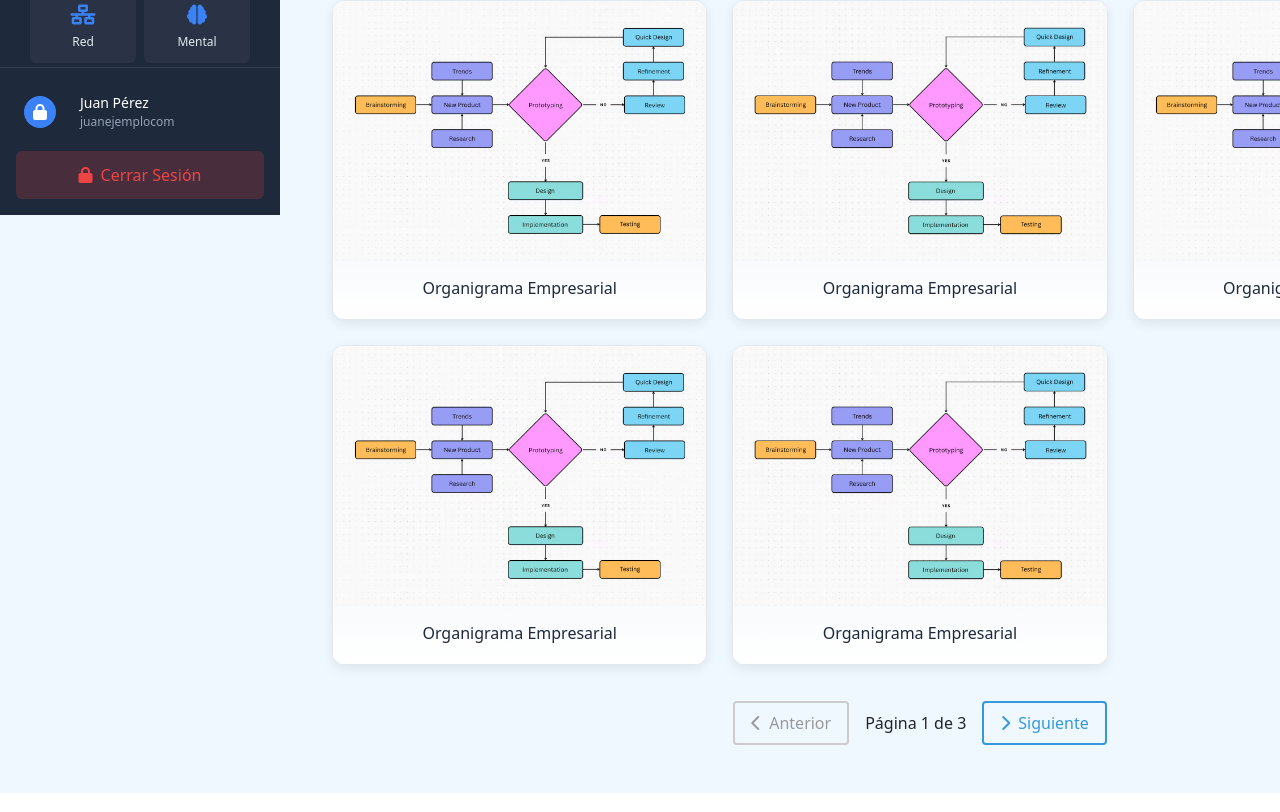
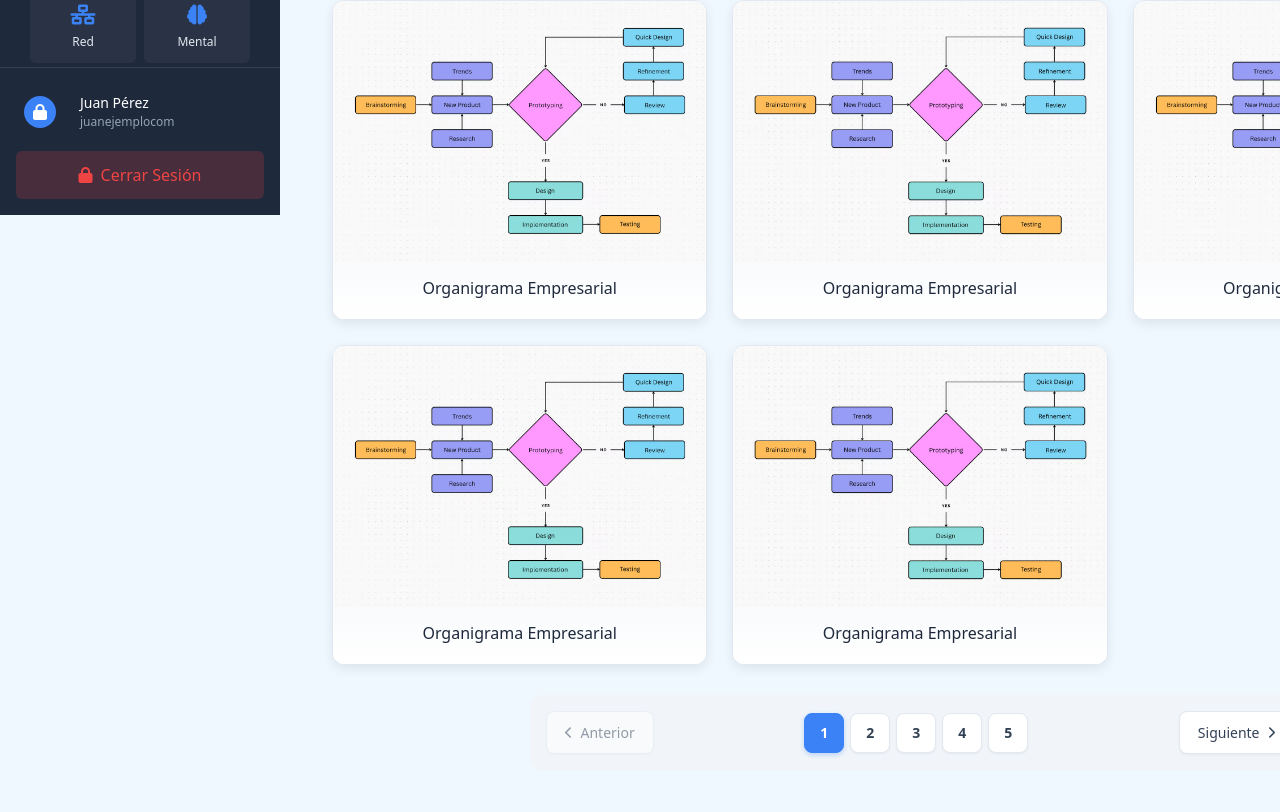
Before and after one commit to juan12312121/Graficacion, an Angular app: page /compartidos in a window 1280 px wide. Shown: the part 585-1397 px from the top of the page. Built offline with nearby package versions, Linux system fonts and the light colour scheme.

Commit message:
Paginacion

```diff
--- a/src/app/paginacion/paginacion.component.css
+++ b/src/app/paginacion/paginacion.component.css
@@ -1,67 +1,149 @@
+.pagination-wrapper {
+  width: 90%;
+  max-width: 800px;
+  padding: 10px;
+  margin: 0 auto;
+}
+
 .pagination {
   display: flex;
+  justify-content: center;
   align-items: center;
-    justify-content: center;
-    gap: 1rem;
-    padding: 1rem;
-    font-family: system-ui, -apple-system, sans-serif;
+  padding: 16px;
+  border-radius: 10px;
+  background-color: #f1f5f9;
+}
+
+.pagination-group-left {
+  margin-right: auto;
+  display: flex;
+  align-items: center;
+}
+
+.pagination-group-center {
+  display: flex;
+  align-items: center;
+  gap: 6px;
+  margin: 0 20px;
+}
+
+.pagination-group-right {
+  margin-left: auto;
+  display: flex;
+  align-items: center;
+}
+
+.pagination-info {
+  font-size: 14px;
+  font-weight: 500;
+  color: #64748b;
+  margin: 0 16px;
+  white-space: nowrap;
 }
 
 .pagination-button {
   background-color: #ffffff;
+  color: #334155;
   border: 1px solid #e2e8f0;
-    padding: 0.5rem 1rem;
-    border-radius: 0.375rem;
-    font-size: 0.875rem;
-    color: #1a202c;
+  border-radius: 8px;
+  padding: 10px 18px;
+  font-size: 14px;
+  font-weight: 500;
   cursor: pointer;
   display: flex;
   align-items: center;
-    gap: 0.5rem;
+  gap: 8px;
   transition: all 0.2s ease;
+  box-shadow: 0 1px 3px rgba(0, 0, 0, 0.05);
+}
+
+.pagination-button:hover:not(:disabled) {
+  background-color: #f8fafc;
+  border-color: #cbd5e1;
+  transform: translateY(-1px);
+  box-shadow: 0 2px 4px rgba(0, 0, 0, 0.1);
+}
+
+.pagination-button:disabled {
+  opacity: 0.5;
+  cursor: not-allowed;
+}
+
+.pagination-button i {
+  font-size: 12px;
+}
+
+.page-number {
+  min-width: 40px;
+  height: 40px;
+  display: flex;
+  align-items: center;
+  justify-content: center;
+  border-radius: 8px;
+  background-color: #ffffff;
+  border: 1px solid #e2e8f0;
+  color: #334155;
+  font-size: 14px;
+  font-weight: 600;
+  cursor: pointer;
+  transition: all 0.2s ease;
+  box-shadow: 0 1px 2px rgba(0, 0, 0, 0.05);
+}
+
+.page-number:hover:not(.active) {
+  background-color: #f8fafc;
+  border-color: #cbd5e1;
+  transform: translateY(-1px);
+}
+
+.page-number.active {
+  background-color: #3b82f6;
+  color: white;
+  border-color: #3b82f6;
+  box-shadow: 0 2px 5px rgba(59, 130, 246, 0.3);
+}
+
+@media (max-width: 768px) {
+  .pagination {
+    padding: 12px;
+    flex-wrap: wrap;
+    gap: 16px;
+  }
+
+  .pagination-group-left,
+  .pagination-group-right {
+    margin: 0;
+  }
+
+  .pagination-group-center {
+    order: 3;
+    width: 100%;
+    justify-content: center;
+    margin: 8px 0 0 0;
+  }
+
+  .pagination-info {
+    font-size: 13px;
+    margin: 0 8px;
+  }
+}
+
+@media (max-width: 480px) {
+  .pagination-wrapper {
+    padding: 8px;
+  }
+
+  .page-number.extra {
+    display: none;
   }
 
   .pagination-button {
-    position: relative;
-    padding: 0.5rem 1rem;
-    background-color: transparent;
-    border: 2px solid #3498db;
-    color: #3498db;
-    font-size: 1rem;
-    cursor: pointer;
-    border-radius: 4px;
-    overflow: hidden;
-    z-index: 1;
-    transition: color 0.3s ease;
+    padding: 8px 12px;
+    font-size: 13px;
   }
 
-  .pagination-button::before {
-    content: '';
-    position: absolute;
-    top: 0;
-    left: -100%;
-    width: 100%;
-    height: 100%;
-    background-color: #3498db;
-    transition: left 0.3s ease;
-    z-index: -1;
+  .page-number {
+    min-width: 36px;
+    height: 36px;
   }
-
-  .pagination-button:hover {
-    color: white;
 }
-
-  .pagination-button:hover::before {
-    left: 0;
-  }
-
-  /* Estilo para el estado disabled */
-  .pagination-button:disabled {
-    border-color: #ccc;
-    color: #999;
-    cursor: not-allowed;
-  }
-
-  .pagination-button:disabled::before {
-    display: none;
-  }
--- a/src/app/paginacion/paginacion.component.html
+++ b/src/app/paginacion/paginacion.component.html
@@ -1,5 +1,29 @@
-<div class="pagination">
-    <button class="pagination-button pagination-izq" disabled><i class="fas fa-chevron-left"></i> Anterior</button>
-    <span>Página 1 de 3</span>
-    <button class="pagination-button pagination-der"><i class="fas fa-chevron-right"></i> Siguiente</button>
+<div class="pagination-wrapper">
+  <div class="pagination">
+    <!-- Grupo izquierdo: botón anterior -->
+    <div class="pagination-group-left">
+      <button class="pagination-button" disabled>
+        <i class="fas fa-chevron-left"></i>
+        <span>Anterior</span>
+      </button>
+    </div>
+
+    <!-- Grupo central: números de página -->
+    <div class="pagination-group-center">
+      <button class="page-number active">1</button>
+      <button class="page-number">2</button>
+      <button class="page-number">3</button>
+      <button class="page-number extra">4</button>
+      <button class="page-number extra">5</button>
+    </div>
+
+    <!-- Grupo derecho: información de página y botón siguiente -->
+    <div class="pagination-group-right">
+
+      <button class="pagination-button">
+        <span>Siguiente</span>
+        <i class="fas fa-chevron-right"></i>
+      </button>
+    </div>
   </div>
+</div>
```
Lines whose indentation alone changed are shown as unchanged.
